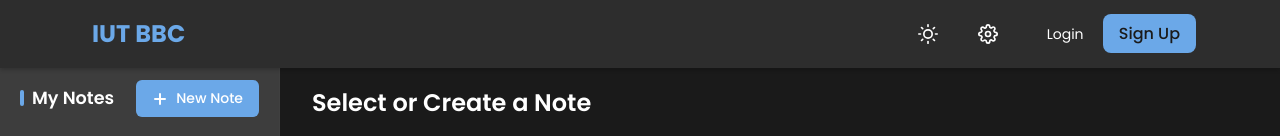
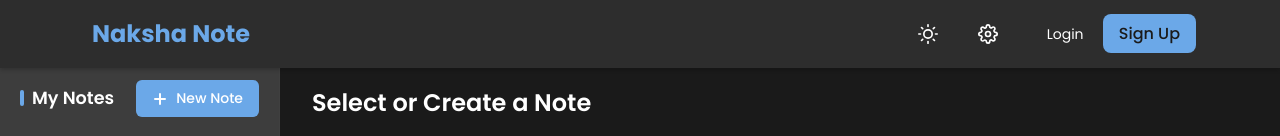
Before and after one commit to safwansatil/Naksha-Note, a plain HTML site: page canvas.html in a window 1280 px wide. Shown: the top 136 px of the page. Drawn offline with Linux system fonts and the light colour scheme; a script that the page names is missing.

Commit message:
Update canvas.html

```diff
--- a/canvas.html
+++ b/canvas.html
@@ -4,7 +4,7 @@
 <head>
   <meta charset="UTF-8">
   <meta name="viewport" content="width=device-width, initial-scale=1.0"> <!-- Updated viewport -->
-  <title>Tabib - Note Taking App</title>
+  <title>Naksha Note</title>
   <link href="https://fonts.googleapis.com/css2?family=Poppins:wght@300;400;500;600;700&display=swap" rel="stylesheet">
   <!-- Added Font -->
   <link rel="stylesheet" href="styles.css">
@@ -16,7 +16,7 @@
   <header id="navbar" class="navbar fixed-navbar">
     <div class="container">
       <a href="index.html" class="logo">
-        <span class="logo-text">IUT BBC</span>
+        <span class="logo-text">Naksha Note</span>
       </a>
       <nav>
         <ul class="nav-links">
```
